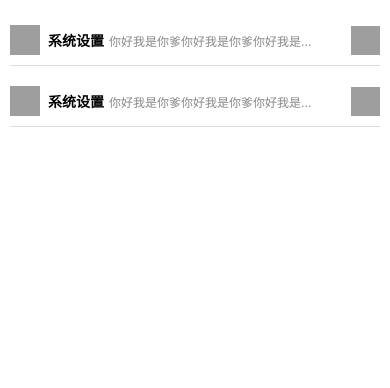
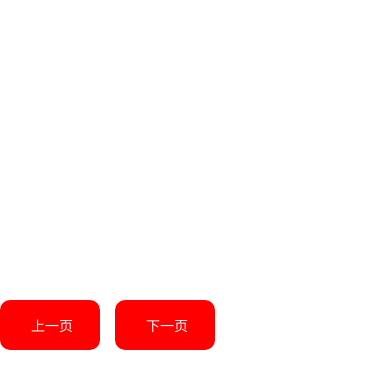
Before and after one commit to sthldd/my_rn_ui, a React Native app: screen / in a window 390 px wide. Shown: the top 388 px of the page. Built offline with nearby package versions, Linux system fonts and the light colour scheme; grey boxes are pictures that could not be loaded.

Commit message:
完成toast组件

```diff
--- a/App.tsx
+++ b/App.tsx
@@ -1,60 +1,30 @@
-import React, { useEffect, useState } from 'react';
+import React, {useEffect, useRef, useState} from 'react';
 import {StyleSheet, Text, View, TouchableOpacity, Dimensions, ScrollView, Image, Animated} from 'react-native';
 var { width ,height} = Dimensions.get('window');
-import Listitem from './components/Listitem'
-let a = 0
+import Toast from "./components/Toast";
+
+
 function App() {
-  const [defaultIndex, setDefaultIndex] = useState(1)
-  const [value,setValue] = useState(0)
+  const childRef = useRef()
   useEffect(()=>{
-
   })
   const _onPressButton = () =>{
-    setValue(a++)
+    console.log('button')
   }
   const onChange = () =>{
-    console.log('你惦记了我')
+    Toast.showSuccess('报名成功啦')
   }
+
   return (
-    <View style={styles.cell}>
-      <Listitem
-        thumbUrl={'https://os.alipayobjects.com/rmsportal/mOoPurdIfmcuqtr.png'}
-        nodeText={'你好我是你爹你好我是你爹你好我是你爹你好我是你爹你好我是你爹你好我是你爹你好我是你爹'}
-        itemText={'系统设置'}
-        onPress={onChange}
-        extra={
-          <Image
-              source={{
-                uri:
-                    'https://os.alipayobjects.com/rmsportal/mOoPurdIfmcuqtr.png',
-              }}
-              style={{ width: 29, height: 29 }}
-          />
-        }
-      />
-      <Listitem
-          thumbUrl={'https://os.alipayobjects.com/rmsportal/mOoPurdIfmcuqtr.png'}
-          nodeText={'你好我是你爹你好我是你爹你好我是你爹你好我是你爹你好我是你爹你好我是你爹你好我是你爹'}
-          itemText={'系统设置'}
-          onPress={onChange}
-          extra={
-            <Image
-                source={{
-                  uri:
-                      'https://os.alipayobjects.com/rmsportal/mOoPurdIfmcuqtr.png',
-                }}
-                style={{ width: 29, height: 29 }}
-            />
-          }
-      />
-      {/*<View style={styles.buttonGroup}>*/}
-      {/*  <TouchableOpacity onPress={_onPressButton} style={styles.btn}>*/}
-      {/*    <Text style={{ color: 'white' }}> 上一页</Text>*/}
-      {/*  </TouchableOpacity>*/}
-      {/*  <TouchableOpacity onPress={_onPressButton} style={[styles.btn, styles.bottom]}>*/}
-      {/*    <Text style={{ color: 'white' }}> 下一页</Text>*/}
-      {/*  </TouchableOpacity>*/}
-      {/*</View>*/}
+    <View style={styles.cell} >
+      <View style={styles.buttonGroup}>
+        <TouchableOpacity onPress={onChange} style={styles.btn}>
+          <Text style={{ color: 'white' }}> 上一页</Text>
+        </TouchableOpacity>
+        <TouchableOpacity onPress={_onPressButton} style={[styles.btn, styles.bottom]}>
+          <Text style={{ color: 'white' }}> 下一页</Text>
+        </TouchableOpacity>
+      </View>
     </View>
   )
 }
--- a/components/Modal.tsx
+++ b/components/Modal.tsx
@@ -34,8 +34,6 @@ interface Props {
 function Waterfall(Props: Props, State: State) {
  return (
   <Modal
-   animationType="slide"
-   transparent={false}
    visible={Props.isVisible}
    onRequestClose={Props.onRequestClose}
    onShow={Props.onShow}
--- /dev/null
+++ b/components/Toast.tsx
@@ -0,0 +1,47 @@
+import React from 'react';
+import RootSiblings from 'react-native-root-siblings';
+import ToasContanier from './ToastContainer';
+
+let rootSibling = null;
+
+function destroy() {
+    if (rootSibling) {
+        rootSibling.destroy()
+    }
+}
+
+export default class Toast {
+
+    static showSuccess (message) {
+        let opts = {'showSuccess':true,'showInfo':true}
+        this.show(message,opts);
+    }
+
+    static showFail (message) {
+        let opts = {'showFail':true,'showInfo':true}
+        this.show(message,opts);
+    }
+
+    static showInfo (message) {
+        let opts = {'showInfo':true}
+        this.show(message,opts);
+    }
+
+    static showWarn (message) {
+        let opts = {'showWarn':true,'showInfo':true}
+        this.show(message,opts);
+    }
+
+    static show(message, options) {
+        if (rootSibling) {
+            rootSibling.destroy()
+        }
+        rootSibling = new RootSiblings(
+            <ToasContanier
+                {...options}
+                message = { message }
+                destroy={() => destroy()}
+            />);
+        return rootSibling;
+    }
+}
--- /dev/null
+++ b/components/ToastContainer.tsx
@@ -0,0 +1,91 @@
+import React, {useEffect} from 'react'
+import PropTypes from 'prop-types'
+import {
+    Image,
+    Text,
+    View,
+    Modal,
+    StyleSheet,
+    Dimensions,
+} from 'react-native'
+const {height} = Dimensions.get('window');
+
+interface Props {
+    showSuccess: boolean,
+    showFail: boolean,
+    showLoading: boolean,
+    showWarn:boolean,
+    message:string,
+    destroy:()=>void
+}
+function ToastContainer(Props){
+    useEffect(()=>{
+        setTimeout(() => {
+            Props.destroy();
+        }, 2000);
+    })
+    return (
+        <Modal
+            animationType={'fade'}
+            transparent
+            visible
+        >
+            <View style = {Props.showSuccess || Props.showFail || Props.showLoading || Props.showWarn ? styles.defaultStyle:styles.containerTextStyle}>
+                <View style = {styles.containerStyle}>
+                    {   Props.showSuccess ? <Image  style = {styles.imageStyle} source={require('../static/img/error.png')} /> :
+                        Props.showFail ? <Image style = {styles.imageStyle} source={require('../static/img/error.png')} /> :
+                        Props.showLoading ? <Image style = {styles.imageStyle} source={require('../static/img/error.png')} /> :
+                        Props.showWarn ? <Image style = {styles.imageStyle} source={require('../static/img/error.png')} /> :null
+                    }
+                    {
+                        Props.showInfo ? <Text style = {styles.textStyle}>{Props.message}</Text> : null
+                    }
+                </View>
+            </View>
+        </Modal>
+    );
+}
+
+export default ToastContainer
+let styles = StyleSheet.create({
+    defaultStyle: {
+        marginTop:height * 0.25,
+        alignItems: 'center',
+        flex:1
+    },
+    containerStyle: {
+        backgroundColor: '#000',
+        opacity: 0.8,
+        borderRadius: 5,
+        justifyContent: 'center',
+        alignItems: 'center'
+    },
+    containerTextStyle: {
+
+        marginBottom:50,
+        alignItems: 'center',
+        justifyContent:'flex-end',
+        flex:1
+    },
+    shadowStyle: {
+        shadowColor: '#000',
+        shadowOffset: {
+            width: 4,
+            height: 4
+        },
+        shadowOpacity: 0.8,
+        shadowRadius: 6,
+        elevation: 10
+    },
+    textStyle: {
+        padding:10,
+        fontSize: 16,
+        color: '#fff',
+        textAlign: 'center'
+    },
+    imageStyle: {
+        marginTop:10,
+        marginLeft:20,
+        marginRight:20
+    }
+});
--- a/package.json
+++ b/package.json
@@ -15,6 +15,7 @@
     "react-native": "0.61.5",
     "react-native-fast-image": "^7.0.2",
     "react-native-linear-gradient": "^2.5.6",
+    "react-native-root-siblings": "3.2.3",
     "react-timer-mixin": "^0.13.4"
   },
   "devDependencies": {
```
Also changed, not shown: components/Popover.tsx (added, +44 -0 lines), 1 other file (tests, documents, lock files or other folders).
